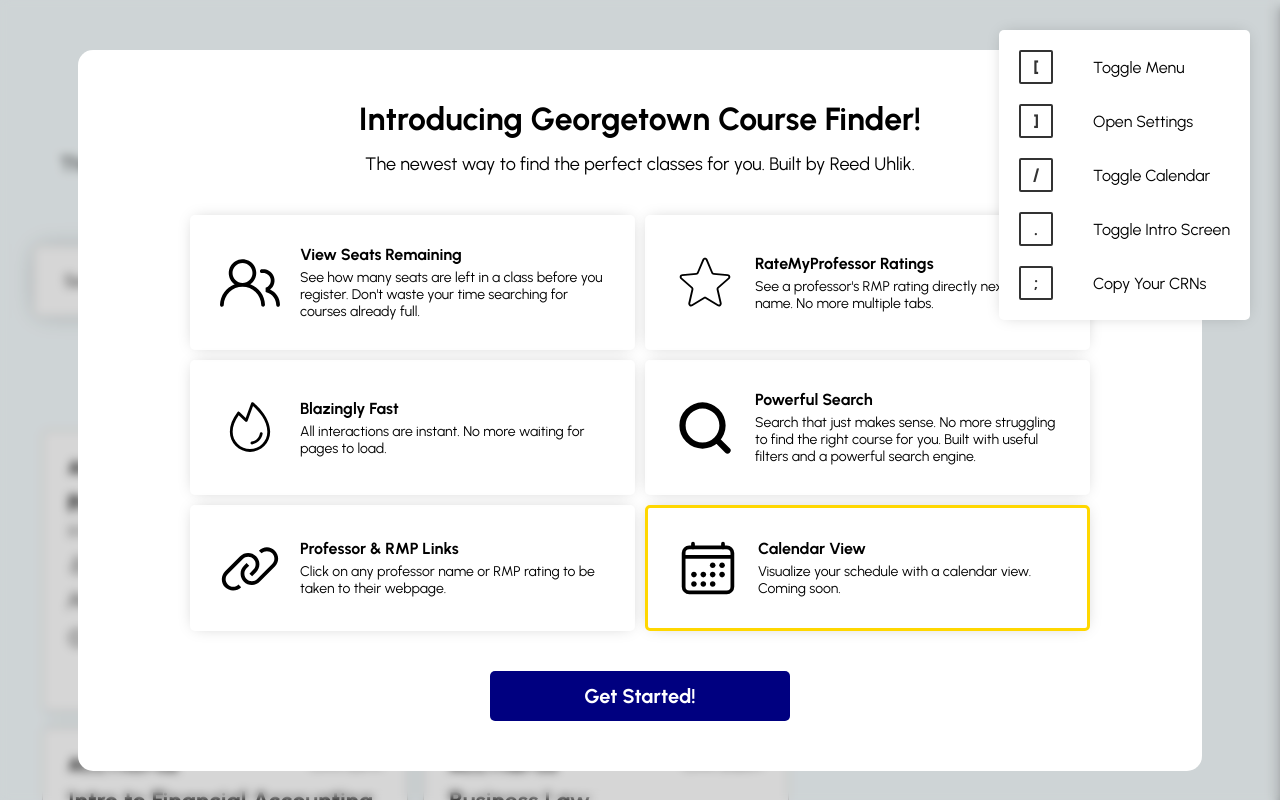
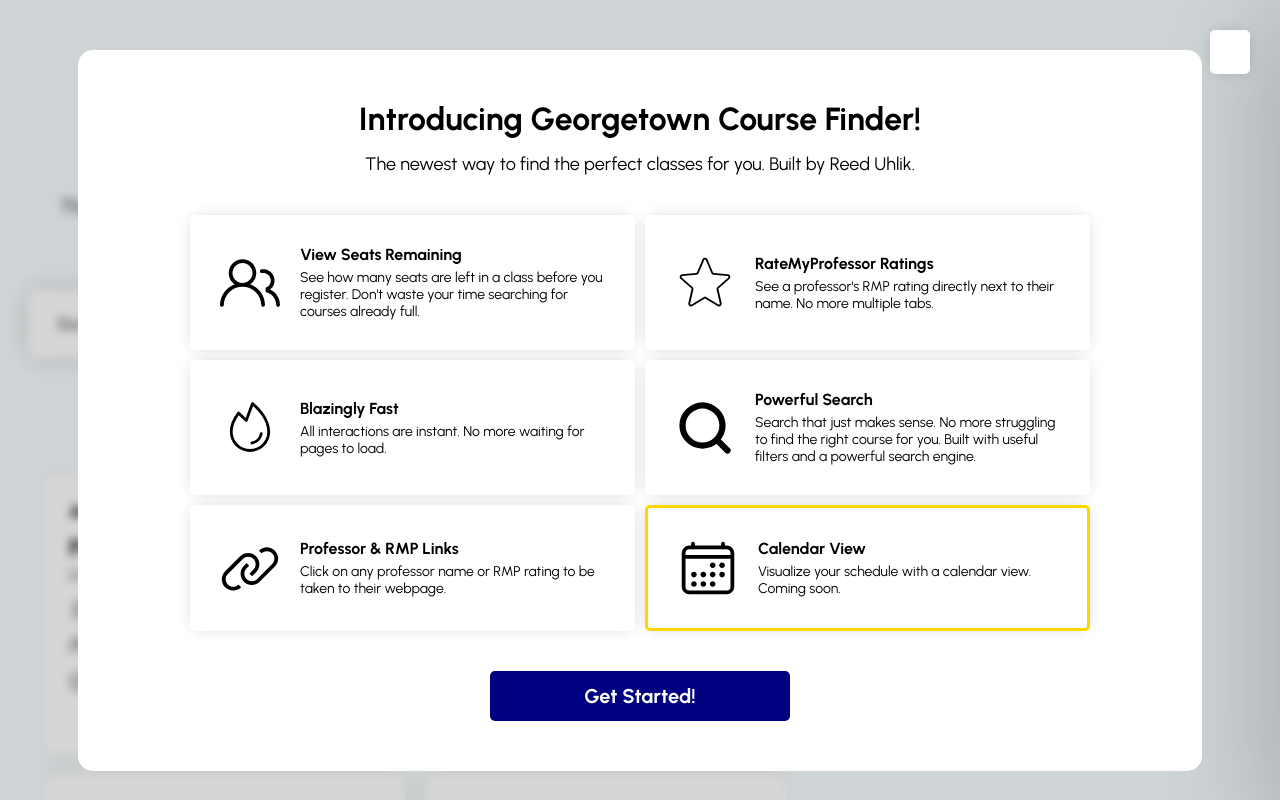
Before and after one commit to reeduhlik/class-finder, a React (Create React App) app: page / in a window 1280 px wide. Shown: the top 800 px of the page. Built offline with nearby package versions, Linux system fonts and the light colour scheme; some icons are missing.

Commit message:
Added Developers marketing

```diff
--- a/package.json
+++ b/package.json
@@ -6,6 +6,7 @@
     "@testing-library/jest-dom": "^5.17.0",
     "@testing-library/react": "^13.4.0",
     "@testing-library/user-event": "^13.5.0",
+    "@vercel/analytics": "^1.0.1",
     "animate.css": "^4.1.1",
     "i": "^0.3.7",
     "npm": "^9.8.1",
--- a/src/App.css
+++ b/src/App.css
@@ -9,6 +9,20 @@
   --animate-delay: 0s;
 }
 
+.header img{
+  height: 44px;
+  margin: -10px;
+  margin-bottom: -25px;
+  padding: 15px;
+  transition: .5s all;
+}
+
+.header img:hover {
+  cursor: pointer;
+  background-color: white;
+  border-radius: 5px;
+  box-shadow: 0px 0px 15px -5px rgba(0,0,0,0.25);
+}
 .icons {
   position: fixed;
   top: 30px;
@@ -77,7 +91,7 @@
 .course{
   padding: 25px;
   box-shadow: 0px 0px 15px -5px rgba(0,0,0,0.25);
-  border: 1px solid #ccc;
+  border: 2px solid #eee;
   border-radius: 8px;
   background-color: #fff;
   transition: .5s all;
@@ -97,7 +111,7 @@
   flex-direction: column;
   transition: .5s all;
 }
-.content::-webkit-scrollbar, html::-webkit-scrollbar, .right::-webkit-scrollbar {
+.content::-webkit-scrollbar, html::-webkit-scrollbar, .right::-webkit-scrollbar, .courses::-webkit-scrollbar {
   display: none;
 }
 .container{
@@ -119,7 +133,7 @@
   padding: 25px;
   background: white;
   overflow: scroll;
-  box-shadow: -10px 0px 7px -7px rgba(0,0,0,0.25);
+  box-shadow: -10px 0px 117px -10px rgba(0,0,0,0.25);
 }
 
 .course-top {
@@ -284,7 +298,7 @@
 
 .wrapper-input {
   position: relative;
-  width: 80%;
+  width: 100%;
   max-width: 700px;
   margin-right: 40px;
 }
@@ -861,11 +875,19 @@
     width: 95%;
     margin: 0 auto;
   }
+  .wrapper-input {
+    width: 90%;
+  }
+  .main-input {
+    padding-left: 30px;
+  }
   input[type="text"], .select-field, .settings {
     margin-top: 10px;
-    width: 90%;
+
+
   }
   .settings {
+    width: 95%;
     margin-top: 20px;
   }
   .introscreen-feature {
--- a/src/App.js
+++ b/src/App.js
@@ -17,6 +17,7 @@
 import page11 from "./page11.json";
 import InfiniteScroll from "react-infinite-scroll-component";
 import { HashLoader } from "react-spinners";
+import { inject } from "@vercel/analytics";
 //import stuff to do animation on scroll
 import "animate.css/animate.min.css";
 import { AnimationOnScroll } from "react-animation-on-scroll";
@@ -53,6 +54,7 @@
 };
 
 const App = () => {
+  inject();
   const formatMilitaryTime = (time) => {
     if (!time) {
       return "";
@@ -74,7 +76,6 @@
   });
   const [filteredCourses, setFilteredCourses] = useState([]);
   const [attributeOptions, setAttributeOptions] = useState([]);
-  const [calendar, setCalendar] = useState([]);
 
   const times = [
     "600",
@@ -115,7 +116,14 @@
     "2330",
   ];
 
-  const colors = ["#FFC857", "#3ABECF", "#F9B9F2", "#60579E", "#D64933"];
+  const colors = [
+    "#FFC857",
+    "#3ABECF",
+    "#F9B9F2",
+    "#8089b3",
+    "#D64933",
+    "#bc5000",
+  ];
 
   const days = ["M", "T", "W", "Th", "F"];
 
@@ -161,10 +169,10 @@
     selectedCourses.forEach((course) => {
       if (course.creditHours != null) {
         credits += course.creditHours;
+      } else if (course.creditHourHigh != null) {
+        credits += course.creditHourHigh;
       } else if (course.creditHourLow != null) {
         credits += course.creditHourLow;
-      } else if (course.creditHourHigh != null) {
-        credits += course.creditHourHigh;
       }
     });
     return credits + " Credits";
@@ -212,15 +220,14 @@
     { value: 2330, label: "11:30 PM" },
   ]);
   const [searchTerm, setSearchTerm] = useState("");
-  const [instructor, setInstructor] = useState("");
   const [attributes, setAttributes] = useState([]);
 
-  const [onlyOpen, setOnlyOpen] = useState(true);
+  const [onlyOpen, setOnlyOpen] = useState(false);
   const [onlyGrad, setOnlyGrad] = useState(false);
   const [onlyGU, setOnlyGU] = useState(true);
   const [noFriday, setNoFriday] = useState(false);
 
-  const [showShortcuts, setShowShortcuts] = useState(true);
+  const [showShortcuts, setShowShortcuts] = useState(false);
 
   const [openModal, setOpenModal] = useState(false);
 
@@ -334,8 +341,6 @@
           }
         }
       }
-
-      if (course.faculty.length === 0 && instructor !== "") return false;
 
       if (
         !course.courseTitle.toLowerCase().includes(searchTerm.toLowerCase()) &&
@@ -500,6 +505,10 @@
       <div className="container">
         <div className="content">
           <div className="header">
+            <a target="_blank" href="https://hoyadevelopers.com">
+              <img src="hd-logo.png" alt="logo" />
+            </a>
+
             <h1 onClick={() => setShowIntro(true)}>Georgetown Course Finder</h1>
           </div>
           <h5 className="app-subtitle" onClick={() => setShowCalendar(false)}>
--- a/src/CalendarCourse.js
+++ b/src/CalendarCourse.js
@@ -93,6 +93,7 @@
 
   return (
     <div className="course" onClick={func}>
+      <div className="course-color" style={{ backgroundColor: color }}></div>
       <div className="course-top">
         <div className="course-top-left">
           <h3>
```
Also changed, not shown: public/hd-logo.png (added), 1 other file (tests, documents, lock files or other folders).
